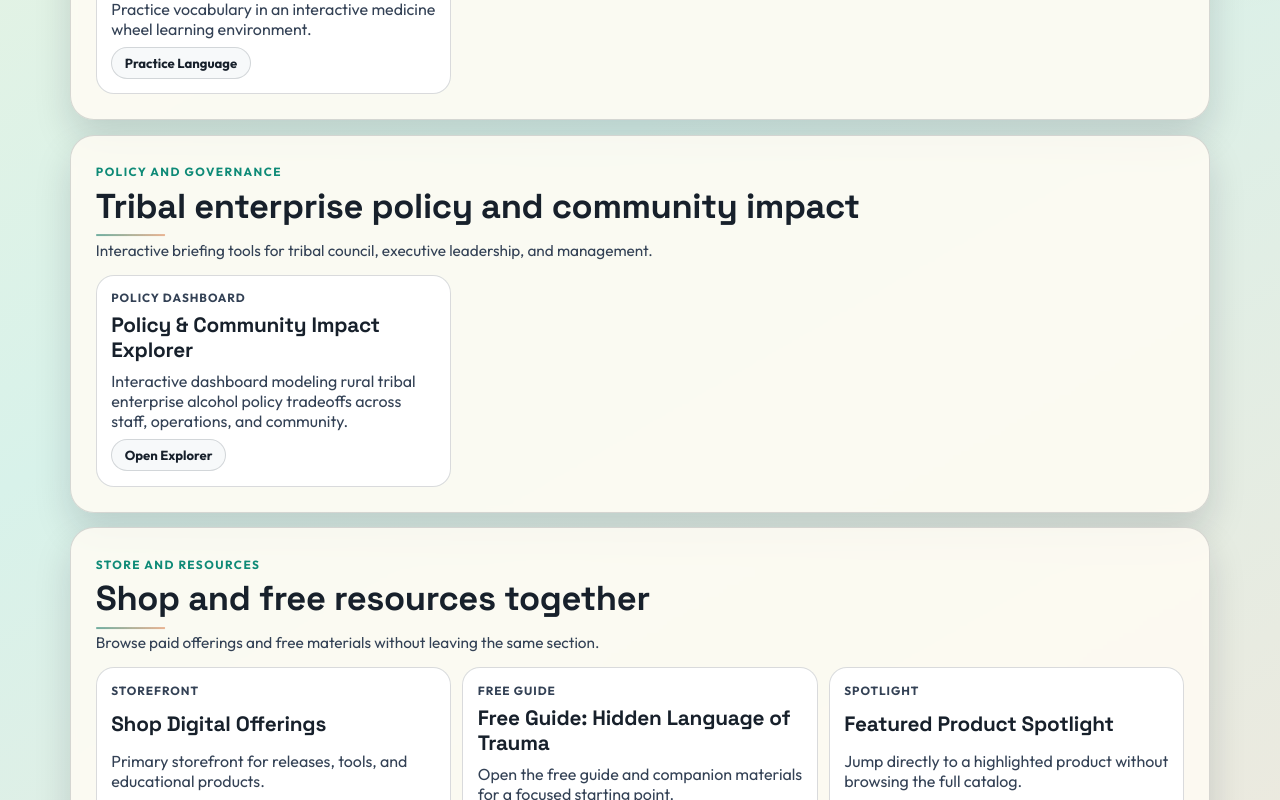
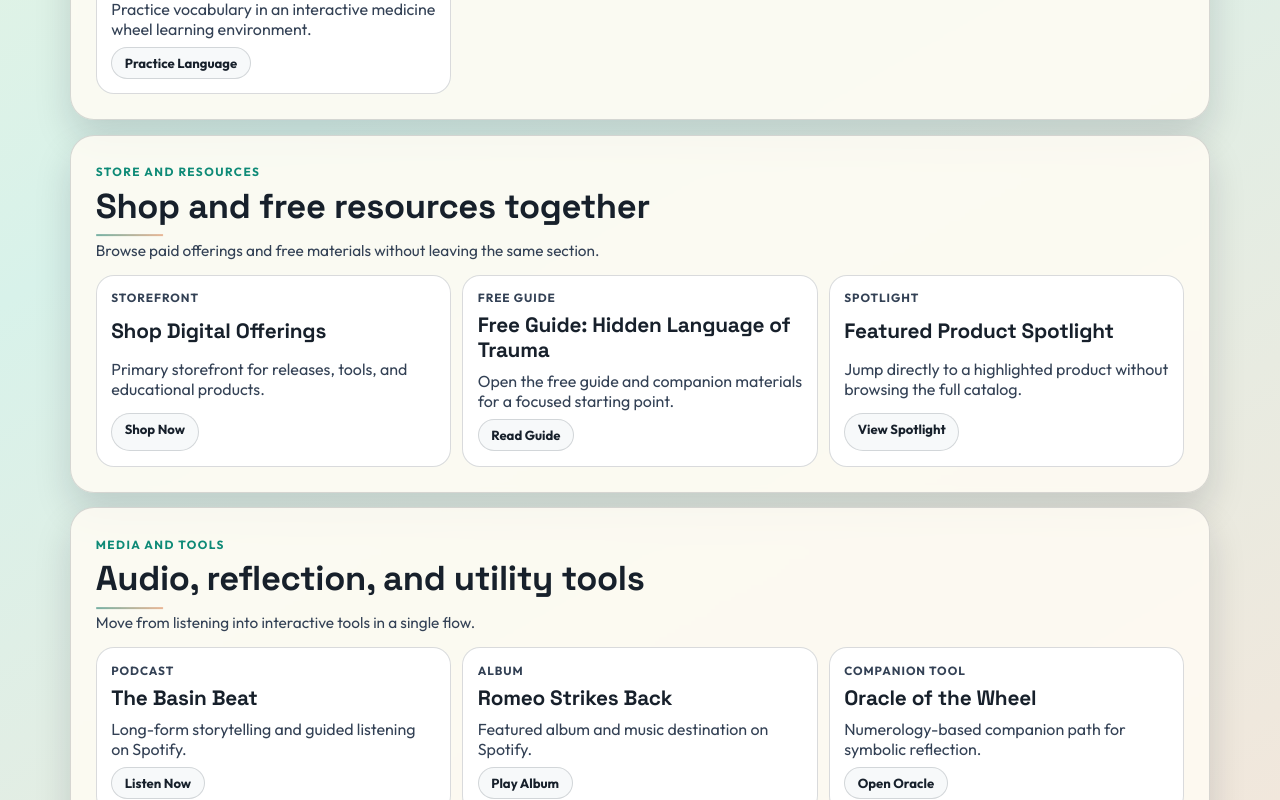
Before and after one commit to aaroncrume-techandtonic/tech-and-tonic-portfolio, a React (Vite) app: page / in a window 1280 px wide. Shown: the part 1480-2280 px from the top of the page. Built offline with nearby package versions, Linux system fonts and the light colour scheme.

Commit message:
Retire policy-impact-explorer page; add website-editor skill

```diff
--- a/src/main.tsx
+++ b/src/main.tsx
@@ -25,7 +25,6 @@ const quickLinks: Array<Pick<LinkCard, 'title' | 'href'>> = [
   { title: 'Store', href: 'https://techandtonic.store/' },
   { title: 'Tracker Infographic', href: '/tracker.html' },
   { title: 'Professional Portfolio', href: '/portfolio.html' },
-  { title: 'Policy & Community Impact Explorer', href: '/policy-impact-explorer.html' },
 ];
 
 const groupedLinks: LinkGroup[] = [
@@ -78,20 +77,6 @@ const groupedLinks: LinkGroup[] = [
         detail: 'Practice vocabulary in an interactive medicine wheel learning environment.',
         href: '/go/language',
         label: 'Language',
-      },
-    ],
-  },
-  {
-    id: 'governance',
-    eyebrow: 'Policy and Governance',
-    heading: 'Tribal enterprise policy and community impact',
-    blurb: 'Interactive briefing tools for tribal council, executive leadership, and management.',
-    links: [
-      {
-        title: 'Policy & Community Impact Explorer',
-        detail: 'Interactive dashboard modeling rural tribal enterprise alcohol policy tradeoffs across staff, operations, and community.',
-        href: '/policy-impact-explorer.html',
-        label: 'Policy Dashboard',
       },
     ],
   },
--- a/vite.config.ts
+++ b/vite.config.ts
@@ -11,7 +11,6 @@ export default defineConfig({
       input: {
         main: resolve(__dirname, 'index.html'),
         portfolio: resolve(__dirname, 'portfolio.html'),
-        policyImpactExplorer: resolve(__dirname, 'policy-impact-explorer.html'),
         tracker: resolve(__dirname, 'tracker.html'),
       },
     },
```
Also changed, not shown: vercel.json.
